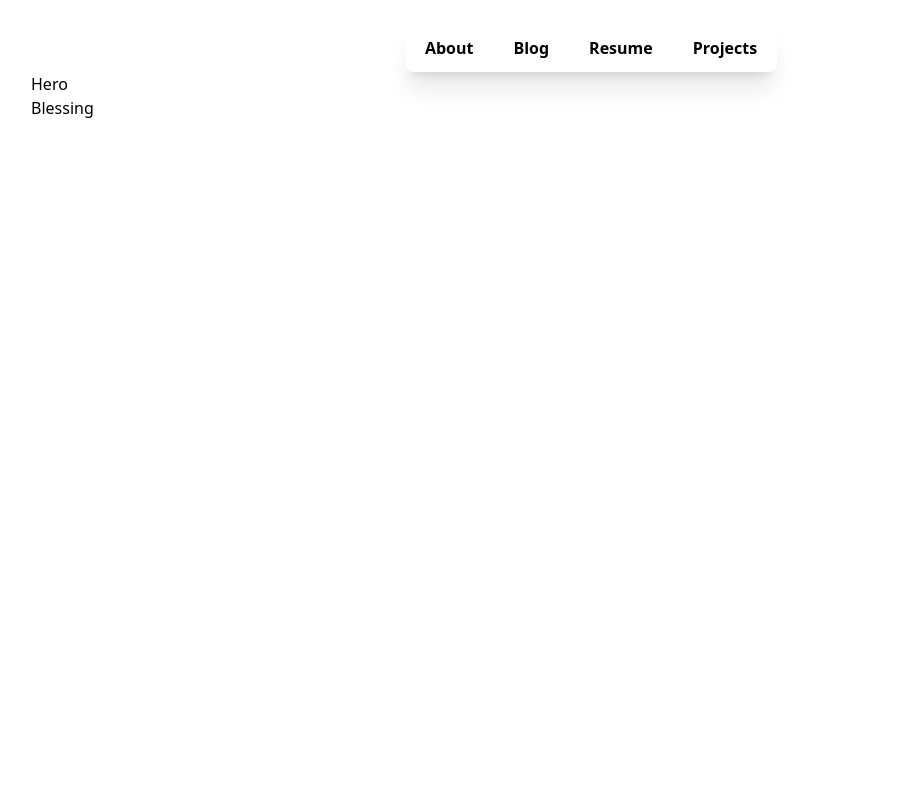
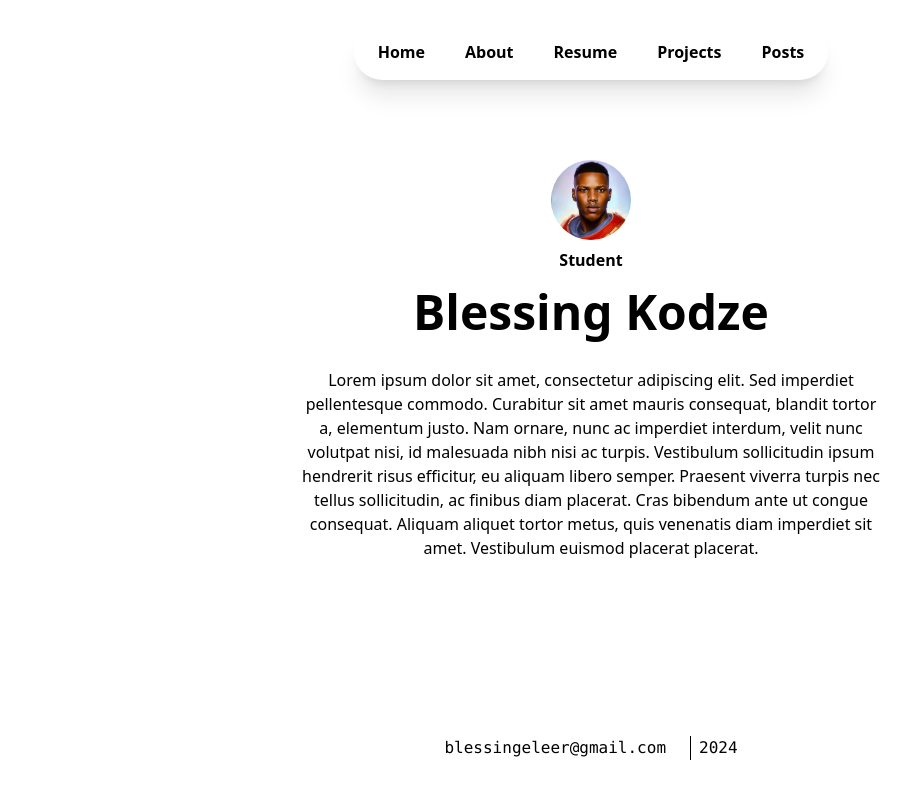
Before and after one commit to Chinxeleer/chinxeleer-web, a Next.js app: page / in a window 1280 px wide. Shown: the top 796 px of the page, without its empty margins (49-960 px from the left). Built offline with nearby package versions, Linux system fonts and the light colour scheme.

Commit message:
fresh project

```diff
--- /dev/null
+++ b/app/about/page.tsx
@@ -0,0 +1,7 @@
+import React from "react";
+
+const About = () => {
+  return <section>About Section</section>;
+};
+
+export default About;
--- a/app/layout.tsx
+++ b/app/layout.tsx
@@ -1,8 +1,7 @@
 import type { Metadata } from "next";
-import { Inter } from "next/font/google";
 import "./globals.css";
-
-const inter = Inter({ subsets: ["latin"] });
+import Nav from "@/components/Nav";
+import Footer from "@/components/Footer";
 
 export const metadata: Metadata = {
   title: "Create Next App",
@@ -16,7 +15,11 @@ export default function RootLayout({
 }>) {
   return (
     <html lang="en">
-      <body className="bg-grey-100 md:px-0 xl:px-20">{children}</body>
+      <body className="flex flex-col bg-grey-100 md:px-0 xl:px-20 items-center justify-center h-screen">
+        <Nav />
+        <div className="flex-1 pt-20 ">{children}</div>
+        <Footer />
+      </body>
     </html>
   );
 }
--- a/app/page.tsx
+++ b/app/page.tsx
@@ -1,14 +1,17 @@
 import Hero from "@/components/Hero";
-import Nav from "@/components/Nav";
+import { Avatar, AvatarFallback, AvatarImage } from "@/components/ui/avatar";
 
 export default function Home() {
   return (
-    <main className="relative flex flex-col mt-6 px-2 md:p-0">
-      <div>
-        <Nav />
-        <Hero />
-        <h1>Blessing</h1>
+    <main className="flex flex-col  justify-between items-center w-full">
+      <div className="flex flex-col min-w-[50px]   gap-2">
+        <Avatar className="h-20 w-20">
+          <AvatarImage src={`profile.jpg`} alt="BK" />
+          <AvatarFallback>CN</AvatarFallback>
+        </Avatar>
+        <h2 className="text-center font-bold">Student</h2>
       </div>
+      <Hero />
     </main>
   );
 }
--- /dev/null
+++ b/app/posts/page.tsx
@@ -0,0 +1,3 @@
+export default function Post() {
+  return <section>Post Section</section>;
+}
--- /dev/null
+++ b/app/projects/page.tsx
@@ -0,0 +1,3 @@
+export default function Projects() {
+  return <section>Projects Section</section>;
+}
--- /dev/null
+++ b/app/resume/page.tsx
@@ -0,0 +1,3 @@
+export default function Resume() {
+  return <section className="flex flex-1">Resume Section</section>;
+}
--- /dev/null
+++ b/components/Footer.tsx
@@ -0,0 +1,10 @@
+const Footer = () => {
+  return (
+    <footer className="flex divide-black divide-x justify-center item-center mb-10 space-x-4">
+      <h1 className="font-mono px-2">blessingeleer@gmail.com</h1>
+      <h1 className="font-mono px-2">{new Date().getFullYear()}</h1>
+    </footer>
+  );
+};
+
+export default Footer;
--- a/components/Hero.tsx
+++ b/components/Hero.tsx
@@ -1,5 +1,22 @@
 const Hero = () => {
-  return <section>Hero</section>;
+  return (
+    <section className="max-w-[600px] sm:p-2 md:p4">
+      <h1 className="text-5xl font-extrabold text-center mb-6 p-2 mx-auto">
+        Blessing Kodze
+      </h1>
+      <p className="text-wrap text-center min-w-[300px]">
+        Lorem ipsum dolor sit amet, consectetur adipiscing elit. Sed imperdiet
+        pellentesque commodo. Curabitur sit amet mauris consequat, blandit
+        tortor a, elementum justo. Nam ornare, nunc ac imperdiet interdum, velit
+        nunc volutpat nisi, id malesuada nibh nisi ac turpis. Vestibulum
+        sollicitudin ipsum hendrerit risus efficitur, eu aliquam libero semper.
+        Praesent viverra turpis nec tellus sollicitudin, ac finibus diam
+        placerat. Cras bibendum ante ut congue consequat. Aliquam aliquet tortor
+        metus, quis venenatis diam imperdiet sit amet. Vestibulum euismod
+        placerat placerat.
+      </p>
+    </section>
+  );
 };
 
 export default Hero;
--- a/components/Nav.tsx
+++ b/components/Nav.tsx
@@ -3,20 +3,20 @@ import React from "react";
 
 const Nav = () => {
   const pageLinks = [
+    { link: "/", text: "Home" },
     { link: "/about", text: "About" },
-    { link: "/blog", text: "Blog" },
     { link: "/resume", text: "Resume" },
     { link: "/projects", text: "Projects" },
+    { link: "/posts", text: "Posts" },
   ];
   return (
-    <header>
     <nav className="flex justify-center">
-        <ul className="flex gap-2 p-1 rounded-lg shadow-xl">
+      <ul className="flex xl:gap-2 md:gap-2 p-2 rounded-full xl:mt-6 md:mt-2 shadow-xl">
         {pageLinks.map((item, index) => {
           return (
             <li
               key={index}
-                className="rounded-lg font-extrabold hover:underline  underline-offset-8 decoration-2 px-4 py-2"
+              className="rounded-lg font-extrabold hover:underline  underline-offset-8 decoration-2 xl:px-4 xl:py-2 px-2 "
             >
               <Link href={item.link}>{item.text}</Link>
             </li>
@@ -24,7 +24,6 @@ const Nav = () => {
         })}
       </ul>
     </nav>
-    </header>
   );
 };
 
--- /dev/null
+++ b/components/ui/avatar.tsx
@@ -0,0 +1,50 @@
+"use client"
+
+import * as React from "react"
+import * as AvatarPrimitive from "@radix-ui/react-avatar"
+
+import { cn } from "@/lib/utils"
+
+const Avatar = React.forwardRef<
+  React.ElementRef<typeof AvatarPrimitive.Root>,
+  React.ComponentPropsWithoutRef<typeof AvatarPrimitive.Root>
+>(({ className, ...props }, ref) => (
+  <AvatarPrimitive.Root
+    ref={ref}
+    className={cn(
+      "relative flex h-10 w-10 shrink-0 overflow-hidden rounded-full",
+      className
+    )}
+    {...props}
+  />
+))
+Avatar.displayName = AvatarPrimitive.Root.displayName
+
+const AvatarImage = React.forwardRef<
+  React.ElementRef<typeof AvatarPrimitive.Image>,
+  React.ComponentPropsWithoutRef<typeof AvatarPrimitive.Image>
+>(({ className, ...props }, ref) => (
+  <AvatarPrimitive.Image
+    ref={ref}
+    className={cn("aspect-square h-full w-full", className)}
+    {...props}
+  />
+))
+AvatarImage.displayName = AvatarPrimitive.Image.displayName
+
+const AvatarFallback = React.forwardRef<
+  React.ElementRef<typeof AvatarPrimitive.Fallback>,
+  React.ComponentPropsWithoutRef<typeof AvatarPrimitive.Fallback>
+>(({ className, ...props }, ref) => (
+  <AvatarPrimitive.Fallback
+    ref={ref}
+    className={cn(
+      "flex h-full w-full items-center justify-center rounded-full bg-slate-100 dark:bg-slate-800",
+      className
+    )}
+    {...props}
+  />
+))
+AvatarFallback.displayName = AvatarPrimitive.Fallback.displayName
+
+export { Avatar, AvatarImage, AvatarFallback }
--- a/package.json
+++ b/package.json
@@ -9,6 +9,7 @@
     "lint": "next lint"
   },
   "dependencies": {
+    "@radix-ui/react-avatar": "^1.0.4",
     "@radix-ui/react-icons": "^1.3.0",
     "class-variance-authority": "^0.7.0",
     "clsx": "^2.1.1",
```
Also changed, not shown: public/profile.jpg (added), 1 other file (tests, documents, lock files or other folders). Lines whose indentation alone changed are shown as unchanged.
